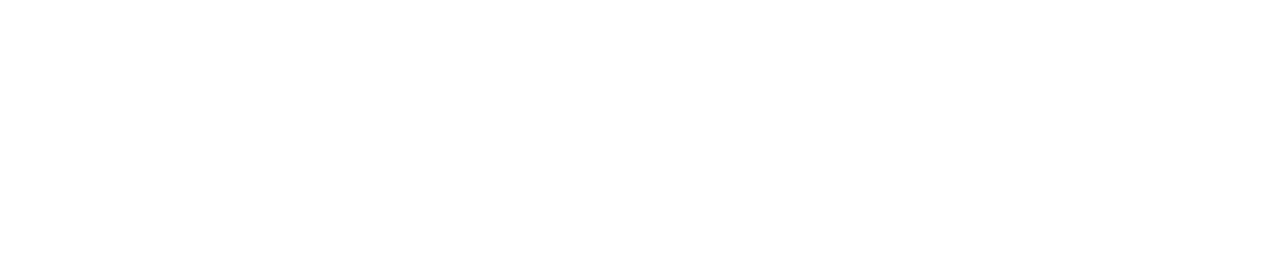
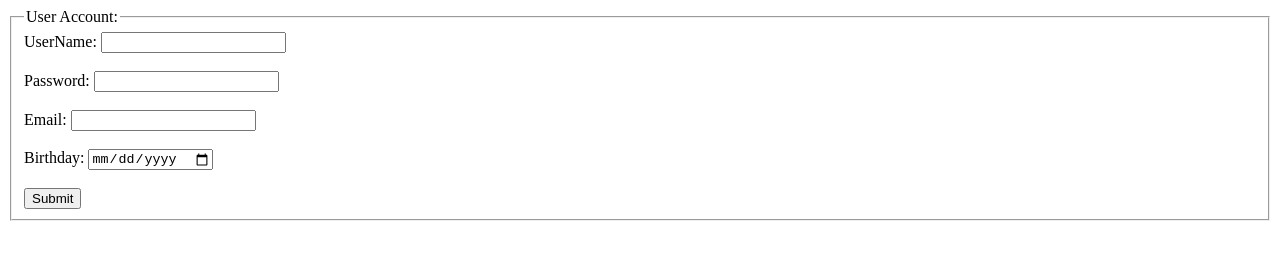
Before and after one commit to JoeyCreator/LoginForm-qcweb, a plain HTML site: page index.html in a window 1280 px wide. Drawn offline with Linux system fonts and the light colour scheme.

Commit message:
Add modify login form

```diff
--- a/index.html
+++ b/index.html
@@ -3,10 +3,24 @@
   <head>
     <meta charset="utf-8">
     <meta name="viewport" content="width=device-width">
-    <title>repl.it</title>
+    <title>SoftwareQC - User Account</title>
     <link href="style.css" rel="stylesheet" type="text/css" />
   </head>
   <body>
+    <form action="/action_page.php">
+  <fieldset>
+    <legend>User Account:</legend>
+    <label for="fname">UserName:</label>
+    <input type="text" id="fname" name="fname"><br><br>
+    <label for="lname">Password:</label>
+    <input type="text" id="lname" name="lname"><br><br>
+    <label for="email">Email:</label>
+    <input type="email" id="email" name="email"><br><br>
+    <label for="birthday">Birthday:</label>
+    <input type="date" id="birthday" name="birthday"><br><br>
+    <input type="submit" value="Submit">
+  </fieldset>
+</form>
     <script src="script.js"></script>
   </body>
 </html>
```
